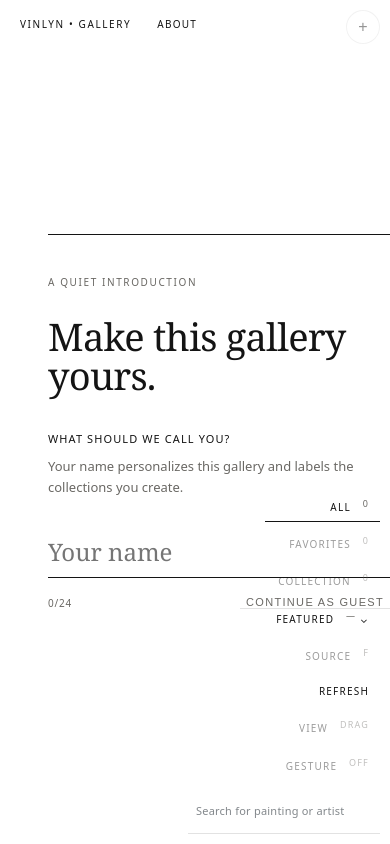
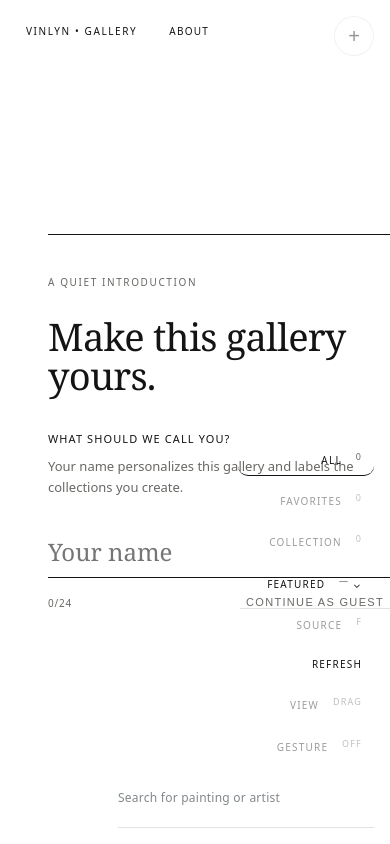
Before and after one commit to PraisejahOsumgbaBenson/vinlyn, a React (Vite) app: page / in a window 390 px wide. Built offline with nearby package versions, Linux system fonts and the light colour scheme.

Commit message:
style: give gallery layout room to breathe
The fixed chrome, grid, and detail page used hard insets and tight breakpoints that made the gallery feel packed. A shared spacing scale and responsive rules give each view more room without changing the 3D drag animation or ribbon transform math.

```diff
--- a/src/App.css
+++ b/src/App.css
@@ -63,12 +63,13 @@
 }
 
 .unveil-nav--tl {
-  left: 48px;
-  top: 44px;
+  left: var(--chrome-inset);
+  top: var(--chrome-inset);
   display: flex;
   flex-wrap: wrap;
   align-items: center;
-  gap: 26px;
+  gap: var(--space-4);
+  max-width: calc(100vw - (var(--chrome-inset) * 2) - 72px);
   animation: riseIn 450ms cubic-bezier(0.2, 0.8, 0.2, 1);
 }
 
@@ -76,7 +77,7 @@
   font: inherit;
   font-size: 11px;
   letter-spacing: 0.12em;
-  padding: 6px 0;
+  padding: var(--space-1) 0;
   border-radius: 0;
   border: none;
   border-bottom: 1px solid transparent;
@@ -108,8 +109,8 @@
 }
 
 .unveil-corner--tr {
-  right: 48px;
-  top: 44px;
+  right: var(--chrome-inset);
+  top: var(--chrome-inset);
   animation: riseIn 520ms cubic-bezier(0.2, 0.8, 0.2, 1);
 }
 
@@ -179,12 +180,12 @@
 }
 
 .unveil-filters {
-  right: 48px;
-  bottom: 44px;
+  right: var(--chrome-inset);
+  bottom: var(--chrome-inset);
   display: flex;
   flex-direction: column;
   align-items: flex-end;
-  gap: 11px;
+  gap: var(--space-2);
   animation: riseIn 620ms cubic-bezier(0.2, 0.8, 0.2, 1);
 }
 
@@ -192,7 +193,7 @@
   font: inherit;
   font-size: 10px;
   letter-spacing: 0.12em;
-  padding: 6px 0;
+  padding: var(--space-1) 0;
   border-radius: 0;
   border: none;
   border-bottom: 1px solid transparent;
@@ -200,7 +201,7 @@
   color: var(--ink);
   cursor: pointer;
   text-align: right;
-  min-width: 10rem;
+  min-width: 11rem;
   transition:
     border-color 180ms ease,
     color 180ms ease;
@@ -211,7 +212,7 @@
 }
 
 .unveil-filter sup {
-  margin-left: 8px;
+  margin-left: 10px;
   font-size: 9px;
   color: var(--muted);
 }
@@ -298,9 +299,9 @@
   pointer-events: auto;
   margin: 0;
   display: grid;
-  gap: 8px;
-  width: min(18rem, calc(100vw - 40px));
-  padding: 0 0 10px;
+  gap: var(--space-1);
+  width: min(20rem, calc(100vw - (var(--chrome-inset) * 2) - 24px));
+  padding: 0 0 var(--space-2);
   border-bottom: 1px solid var(--hairline);
   background: transparent;
 }
@@ -406,31 +407,23 @@
   width: min(520px, calc(100vw - 48px));
   border-top: 1px solid var(--ink);
   background: #fff;
-  padding: 28px 0 0;
+  padding: clamp(24px, 4vw, 36px) 0 0;
   text-align: left;
   animation: riseIn 300ms cubic-bezier(0.2, 0.8, 0.2, 1);
-}
-
-.empty-search p {
-  font-family: var(--display-font);
-  font-size: 24px;
-  line-height: 1.3;
-  color: var(--ink);
-  margin: 0 0 20px;
 }
 
 .art-grid-wrap {
   position: relative;
   z-index: 3;
-  width: min(1400px, calc(100vw - 96px));
-  margin: 140px auto 80px;
+  width: min(1320px, calc(100vw - (var(--chrome-inset) * 2)));
+  margin: clamp(96px, 10vw, 150px) auto clamp(64px, 8vw, 100px);
   padding: 0;
 }
 
 .art-grid {
   display: grid;
-  grid-template-columns: repeat(auto-fill, minmax(220px, 1fr));
-  gap: 52px 36px;
+  grid-template-columns: repeat(auto-fill, minmax(240px, 1fr));
+  gap: clamp(28px, 4vw, 56px) clamp(20px, 3vw, 40px);
 }
 
 .art-grid__item {
@@ -463,8 +456,8 @@
 
 .art-grid__meta {
   display: grid;
-  gap: 2px;
-  padding: 8px;
+  gap: 6px;
+  padding: var(--space-1) 0;
 }
 
 .art-grid__meta strong {
@@ -480,7 +473,7 @@
 }
 
 .empty-search p {
-  margin: 0 0 20px;
+  margin: 0 0 var(--space-4);
   font-family: var(--display-font);
   font-size: 24px;
   line-height: 1.3;
@@ -688,7 +681,7 @@
 
 .toast {
   left: 50%;
-  bottom: 96px;
+  bottom: clamp(72px, 8vw, 112px);
   transform: translateX(-50%);
   max-width: min(420px, calc(100vw - 48px));
   padding: 10px 0 0;
@@ -704,7 +697,7 @@
 
 .hint {
   left: 50%;
-  bottom: 132px;
+  bottom: clamp(108px, 10vw, 148px);
   transform: translateX(-50%);
   max-width: min(520px, calc(100vw - 48px));
   padding: 14px 0;
@@ -1086,7 +1079,8 @@
   position: relative;
   min-height: 100svh;
   z-index: 9;
-  padding: 84px 12px 24px;
+  padding: clamp(32px, 6vw, 72px) clamp(16px, 4vw, 48px)
+    clamp(32px, 5vw, 64px);
 }
 
 .detail-page__back {
@@ -1101,17 +1095,17 @@
   letter-spacing: 0.07em;
   text-transform: uppercase;
   cursor: pointer;
-  margin-bottom: 16px;
+  margin-bottom: var(--space-3);
 }
 
 .detail-page__intro {
   width: min(1320px, 100%);
   margin: 0 auto;
-  padding: 0 8px;
-  min-height: 18vh;
+  padding: 0 var(--space-1);
+  min-height: clamp(120px, 16vh, 200px);
   display: grid;
   align-content: start;
-  gap: 4px;
+  gap: var(--space-1);
 }
 
 .detail-page__kicker {
@@ -1146,13 +1140,13 @@
   margin: 0 auto;
   display: grid;
   grid-template-columns: 1.45fr 0.55fr;
-  gap: 10px;
+  gap: clamp(20px, 3vw, 40px);
   align-items: stretch;
-  min-height: 76vh;
+  min-height: 70vh;
 }
 
 .detail-page__image-panel {
-  min-height: 76vh;
+  min-height: 70vh;
   background: rgba(255, 255, 255, 0.12);
   overflow: hidden;
 }
@@ -1160,7 +1154,7 @@
 .detail-page__image-panel img {
   width: 100%;
   height: 100%;
-  min-height: 76vh;
+  min-height: 70vh;
   object-fit: cover;
   object-position: center 36%;
   display: block;
@@ -1171,16 +1165,16 @@
 .detail-page__placeholder {
   display: grid;
   place-items: center;
-  min-height: 76vh;
+  min-height: 70vh;
   color: var(--muted);
   font-size: 12px;
 }
 
 .detail-page__text-panel {
-  padding: clamp(14px, 2vw, 26px);
+  padding: clamp(20px, 2.5vw, 36px);
   display: grid;
   align-content: start;
-  gap: 12px;
+  gap: var(--space-4);
   background: rgba(255, 255, 255, 0.08);
 }
 
@@ -1270,7 +1264,7 @@
 .detail-page__similar-grid {
   display: grid;
   grid-template-columns: repeat(2, minmax(0, 1fr));
-  gap: 8px;
+  gap: var(--space-2);
 }
 
 .detail-page__similar-item {
@@ -1351,53 +1345,59 @@
 
 @media (max-width: 920px) {
   .unveil-nav--tl {
-    left: 10px;
-    top: 10px;
-    gap: 6px;
+    left: var(--chrome-inset);
+    top: var(--chrome-inset);
+    gap: var(--space-2);
+    max-width: calc(100vw - (var(--chrome-inset) * 2) - 64px);
   }
 
   .unveil-pill {
     font-size: 10px;
-    padding: 7px 10px;
-    border-radius: 8px;
+    padding: 8px 10px;
+    border-radius: 10px;
+  }
+
+  .unveil-pill--quiet {
+    max-width: 14ch;
   }
 
   .unveil-corner--tr {
-    right: 10px;
-    top: 10px;
+    right: var(--chrome-inset);
+    top: var(--chrome-inset);
   }
 
   .unveil-thumb {
-    width: 34px;
-    height: 34px;
-    font-size: 16px;
+    width: 40px;
+    height: 40px;
+    font-size: 20px;
   }
 
   .unveil-filters {
-    right: 10px;
-    bottom: 10px;
-    gap: 6px;
+    right: var(--chrome-inset);
+    bottom: var(--chrome-inset);
+    gap: var(--space-1);
   }
 
   .unveil-filter {
-    min-width: 7.2rem;
+    min-width: 8.5rem;
     font-size: 10px;
-    padding: 7px 11px;
+    padding: 8px 12px;
+    border-radius: 10px;
   }
 
   .unveil-collection-select {
-    width: min(12rem, calc(100vw - 22px));
+    width: min(14rem, calc(100vw - (var(--chrome-inset) * 2)));
     font-size: 10px;
   }
 
   .unveil-search {
-    width: min(12rem, calc(100vw - 22px));
-    padding: 8px;
+    width: min(16rem, calc(100vw - (var(--chrome-inset) * 2)));
+    padding: var(--space-1) 0 var(--space-2);
   }
 
   .unveil-search__input {
-    height: 30px;
-    font-size: 11px;
+    height: 36px;
+    font-size: 12px;
   }
 
   .unveil-search__clear {
@@ -1406,54 +1406,55 @@
   }
 
   .art-grid-wrap {
-    width: calc(100vw - 18px);
-    margin-top: 82px;
-    margin-bottom: 18px;
+    width: calc(100vw - (var(--chrome-inset) * 2));
+    margin-top: clamp(88px, 12vh, 120px);
+    margin-bottom: clamp(40px, 8vh, 72px);
     padding-inline: 2px;
   }
 
   .art-grid {
-    grid-template-columns: repeat(auto-fill, minmax(112px, 1fr));
-    gap: 8px;
+    grid-template-columns: repeat(auto-fill, minmax(160px, 1fr));
+    gap: 28px 20px;
   }
 
   .art-grid__meta {
-    padding: 6px;
+    padding: 8px 0;
   }
 
   .art-grid__meta strong {
+    font-size: 11px;
+  }
+
+  .art-grid__meta small {
     font-size: 10px;
   }
 
-  .art-grid__meta small {
-    font-size: 9px;
-  }
-
   .detail-page {
-    padding: 76px 8px 14px;
+    padding: 56px 20px 32px;
   }
 
   .detail-page__intro {
     min-height: auto;
     padding: 0;
-    margin-bottom: 14px;
+    margin-bottom: 24px;
   }
 
   .detail-page__spread {
     grid-template-columns: 1fr;
     min-height: auto;
-    gap: 8px;
+    gap: 24px;
   }
 
   .detail-page__image-panel,
   .detail-page__image-panel img,
   .detail-page__placeholder {
-    min-height: 58vh;
+    min-height: 56vh;
   }
 
   .detail-page__text-panel {
-    padding: 8px 2px 0;
+    padding: 0;
     background: transparent;
+    gap: 20px;
   }
 
   .detail-page__detail-image {
@@ -1462,6 +1463,61 @@
 
   .detail-page__similar-grid {
     grid-template-columns: repeat(3, minmax(0, 1fr));
+  }
+}
+
+@media (max-width: 560px) {
+  .unveil-nav--tl {
+    max-width: calc(100vw - (var(--chrome-inset) * 2) - 56px);
+  }
+
+  .unveil-pill--quiet {
+    max-width: 10ch;
+  }
+
+  .art-grid {
+    grid-template-columns: repeat(auto-fill, minmax(140px, 1fr));
+    gap: 24px 16px;
+  }
+
+  .detail-page__similar-grid {
+    grid-template-columns: repeat(2, minmax(0, 1fr));
+  }
+}
+
+@media (max-height: 620px) {
+  .unveil-nav--tl,
+  .unveil-corner--tr {
+    top: 12px;
+  }
+
+  .unveil-filters {
+    bottom: 12px;
+    gap: 6px;
+    max-height: calc(100svh - 24px);
+    overflow-y: auto;
+    pointer-events: auto;
+    padding-right: 2px;
+  }
+
+  .unveil-filter {
+    padding: 5px 10px;
+  }
+
+  .unveil-search {
+    padding-bottom: 6px;
+  }
+
+  .unveil-search__input {
+    height: 30px;
+  }
+
+  .toast {
+    bottom: 64px;
+  }
+
+  .hint {
+    bottom: 100px;
   }
 }
 
--- a/src/index.css
+++ b/src/index.css
@@ -7,6 +7,11 @@
   --polka-dot-pattern: none;
   --polka-dot-size: 800px 800px, 800px 800px;
   --display-font: Georgia, "Times New Roman", serif;
+  --space-1: 8px;
+  --space-2: 12px;
+  --space-3: 16px;
+  --space-4: 24px;
+  --chrome-inset: clamp(16px, 3vw, 48px);
 
   font-family:
     system-ui,
```
Also changed, not shown: 1 other file (tests, documents, lock files or other folders).
